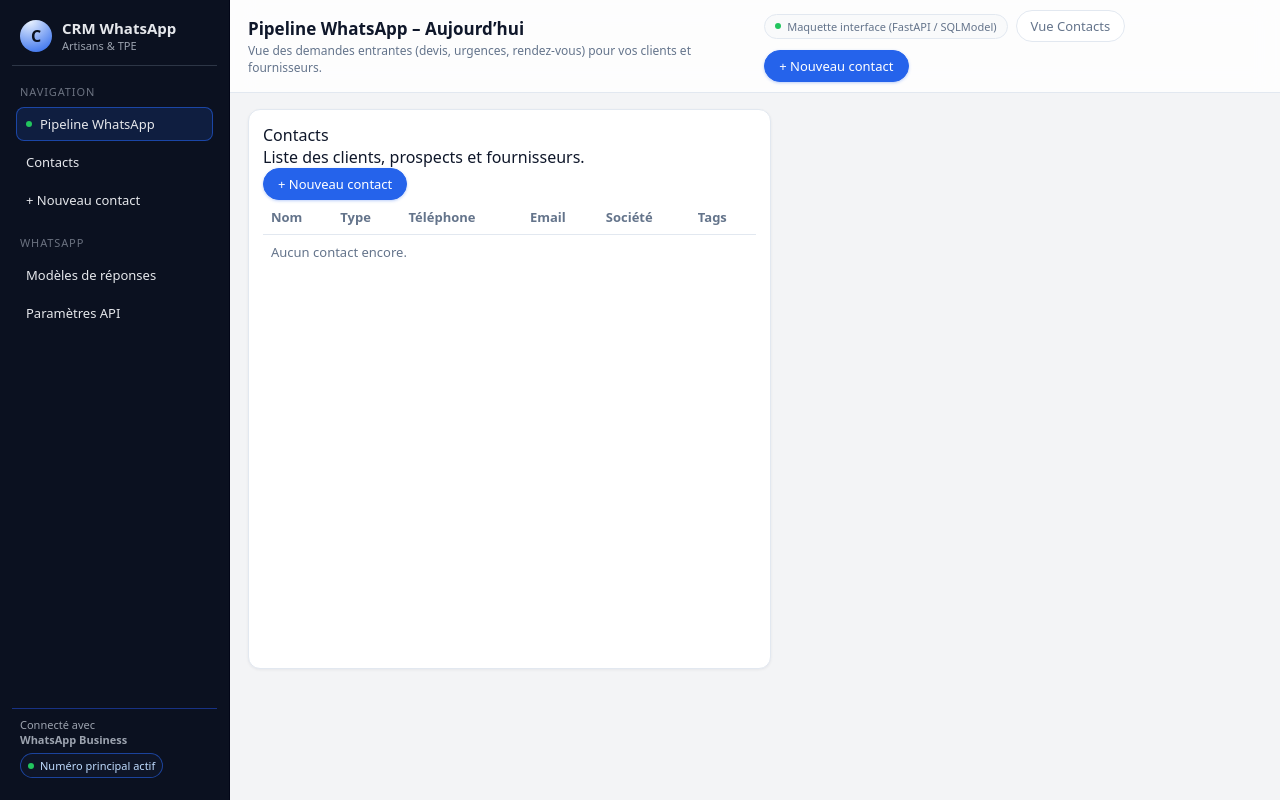
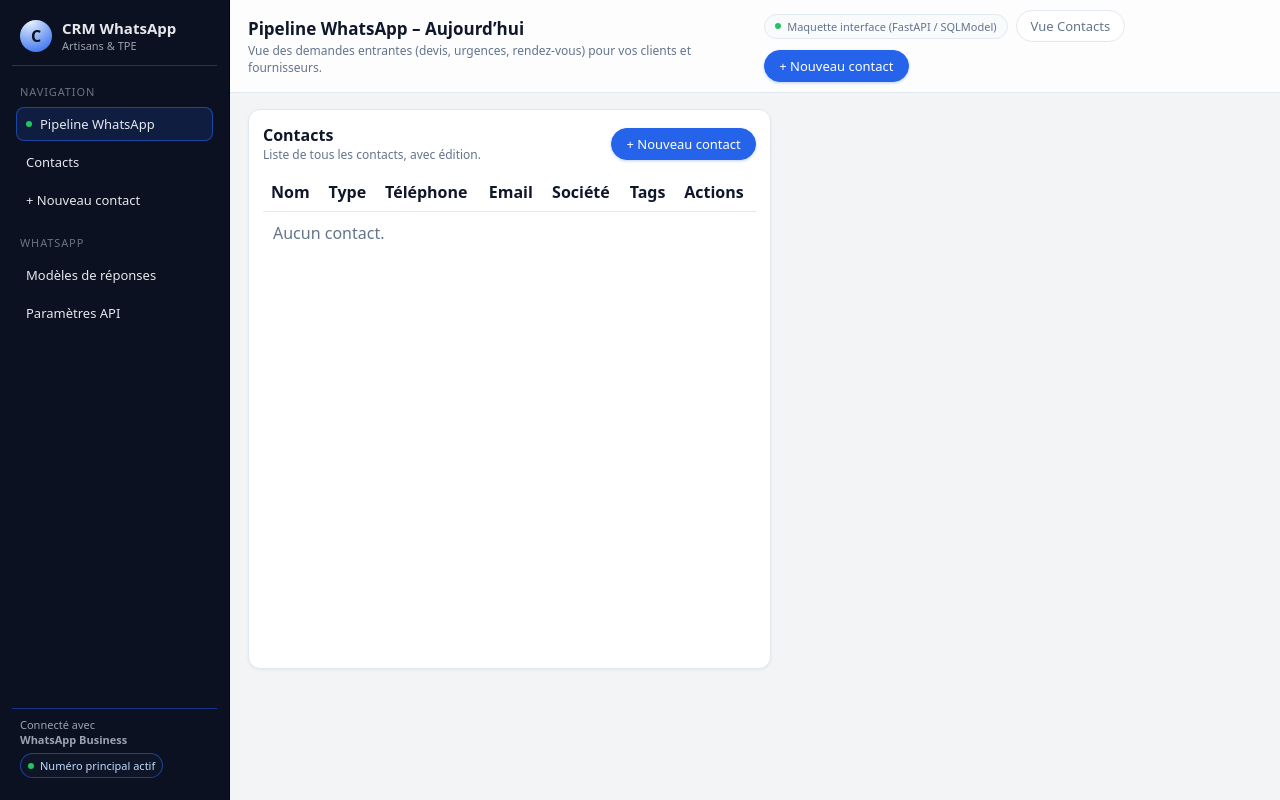
Before and after one commit to jeanlura92-alt/tpe, a FastAPI app: page /contacts in a window 1280 px wide. Run offline with FastAPI, Linux system fonts and the light colour scheme; data that the repository does not hold is empty.

Commit message:
Update contacts.html

```diff
--- a/app/templates/contacts.html
+++ b/app/templates/contacts.html
@@ -1,47 +1,46 @@
 {% extends "base.html" %}
-{% block title %}Contacts - CRM WhatsApp{% endblock %}
+{% block title %}Contacts - CRM WhatsApp Artisans{% endblock %}
 
 {% block content %}
 <main class="main-content">
   <section class="panel">
-    <div class="panel-header">
-      <div class="panel-title-block">
-        <div class="panel-title">Contacts</div>
-        <div class="panel-subtitle">Liste des clients, prospects et fournisseurs.</div>
+    <div style="display:flex;justify-content:space-between;align-items:center;margin-bottom:10px;">
+      <div>
+        <div style="font-size:16px;font-weight:600;">Contacts</div>
+        <div style="font-size:12px;color:var(--text-soft);">Liste de tous les contacts, avec édition.</div>
       </div>
-      <div class="panel-filters">
-        <a href="/contacts/new" class="btn btn-primary">+ Nouveau contact</a>
-      </div>
+      <a class="btn btn-primary" href="/contacts/new">+ Nouveau contact</a>
     </div>
 
     <div style="overflow:auto;">
-      <table style="width:100%; border-collapse:collapse; font-size:13px;">
+      <table style="width:100%;border-collapse:collapse;">
         <thead>
-          <tr style="text-align:left; border-bottom:1px solid var(--border); color:var(--text-soft);">
+          <tr style="text-align:left;border-bottom:1px solid var(--border);">
             <th style="padding:8px;">Nom</th>
             <th style="padding:8px;">Type</th>
             <th style="padding:8px;">Téléphone</th>
             <th style="padding:8px;">Email</th>
             <th style="padding:8px;">Société</th>
             <th style="padding:8px;">Tags</th>
+            <th style="padding:8px;">Actions</th>
           </tr>
         </thead>
         <tbody>
           {% for c in contacts %}
           <tr style="border-bottom:1px solid var(--border);">
             <td style="padding:8px;">{{ c.name }}</td>
-            <td style="padding:8px; text-transform:capitalize;">{{ c.type }}</td>
+            <td style="padding:8px;text-transform:capitalize;">{{ c.type }}</td>
             <td style="padding:8px;">{{ c.phone }}</td>
             <td style="padding:8px;">{{ c.email or "—" }}</td>
             <td style="padding:8px;">{{ c.company or "—" }}</td>
             <td style="padding:8px;">{{ c.tags or "—" }}</td>
+            <td style="padding:8px;white-space:nowrap;">
+              <a class="btn" href="/?contact_id={{ c.id }}">Ouvrir</a>
+              <a class="btn" href="/contacts/{{ c.id }}/edit">Modifier</a>
+            </td>
           </tr>
           {% else %}
-          <tr>
-            <td colspan="6" style="padding:8px; color:var(--text-soft);">
-              Aucun contact encore.
-            </td>
-          </tr>
+          <tr><td colspan="7" style="padding:10px;color:var(--text-soft);">Aucun contact.</td></tr>
           {% endfor %}
         </tbody>
       </table>
```
